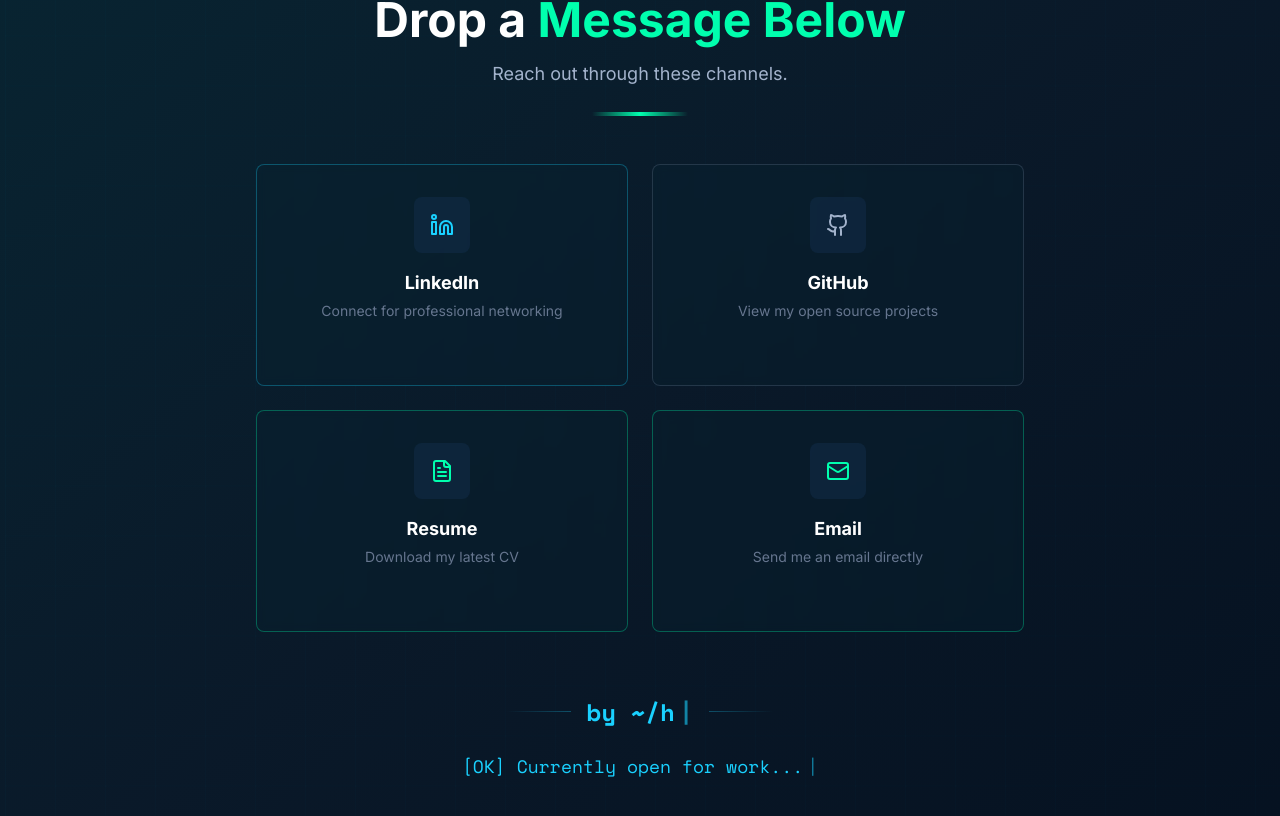
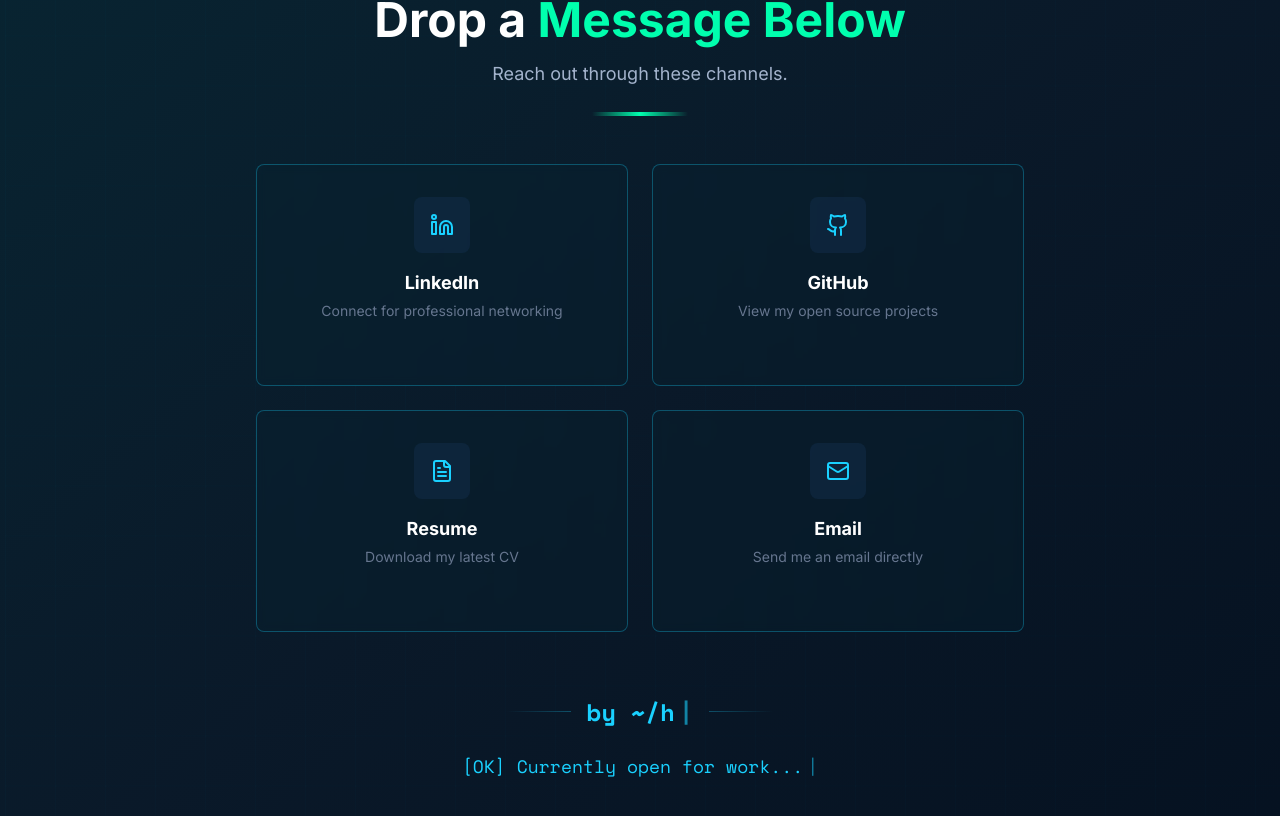
Before and after one commit to haydenmurphey/haydenmurphey, a Next.js app: page / in a window 1280 px wide. Shown: the part 8747-9563 px from the top of the page. Built offline with nearby package versions, Linux system fonts and the light colour scheme.

Commit message:
updated contact page

```diff
--- a/src/components/pages/Contact.tsx
+++ b/src/components/pages/Contact.tsx
@@ -25,21 +25,21 @@ const contactMethods: ContactMethod[] = [
     icon: <Github size={24} />,
     href: 'https://github.com/haydenmurphey',
     description: 'View my open source projects',
-    color: 'border-cyber-gray/30 hover:border-cyber-gray-light hover:shadow-glow-cyan text-cyber-gray-light'
+    color: 'border-cyber-cyan/30 hover:border-cyber-cyan hover:shadow-glow-cyan text-cyber-cyan'
   },
   {
     name: 'Resume',
-    icon: <FileText size={24} />, // Changed to FileText for visual distinction
-    href: 'mailto:hsmurphey@gmail.com',
+    icon: <FileText size={24} />,
+    href: '/images/site/hayden_murphey.pdf',
     description: 'Download my latest CV',
-    color: 'border-cyber-green/30 hover:border-cyber-green hover:shadow-glow-green text-cyber-green'
+    color: 'border-cyber-cyan/30 hover:border-cyber-cyan hover:shadow-glow-cyan text-cyber-cyan'
   },
   {
     name: 'Email',
     icon: <Mail size={24} />,
     href: 'mailto:hsmurphey@gmail.com',
     description: 'Send me an email directly',
-    color: 'border-cyber-green/30 hover:border-cyber-green hover:shadow-glow-green text-cyber-green'
+    color: 'border-cyber-cyan/30 hover:border-cyber-cyan hover:shadow-glow-cyan text-cyber-cyan'
   }
 ];
 
```
Also changed, not shown: 1 other file (tests, documents, lock files or other folders).
